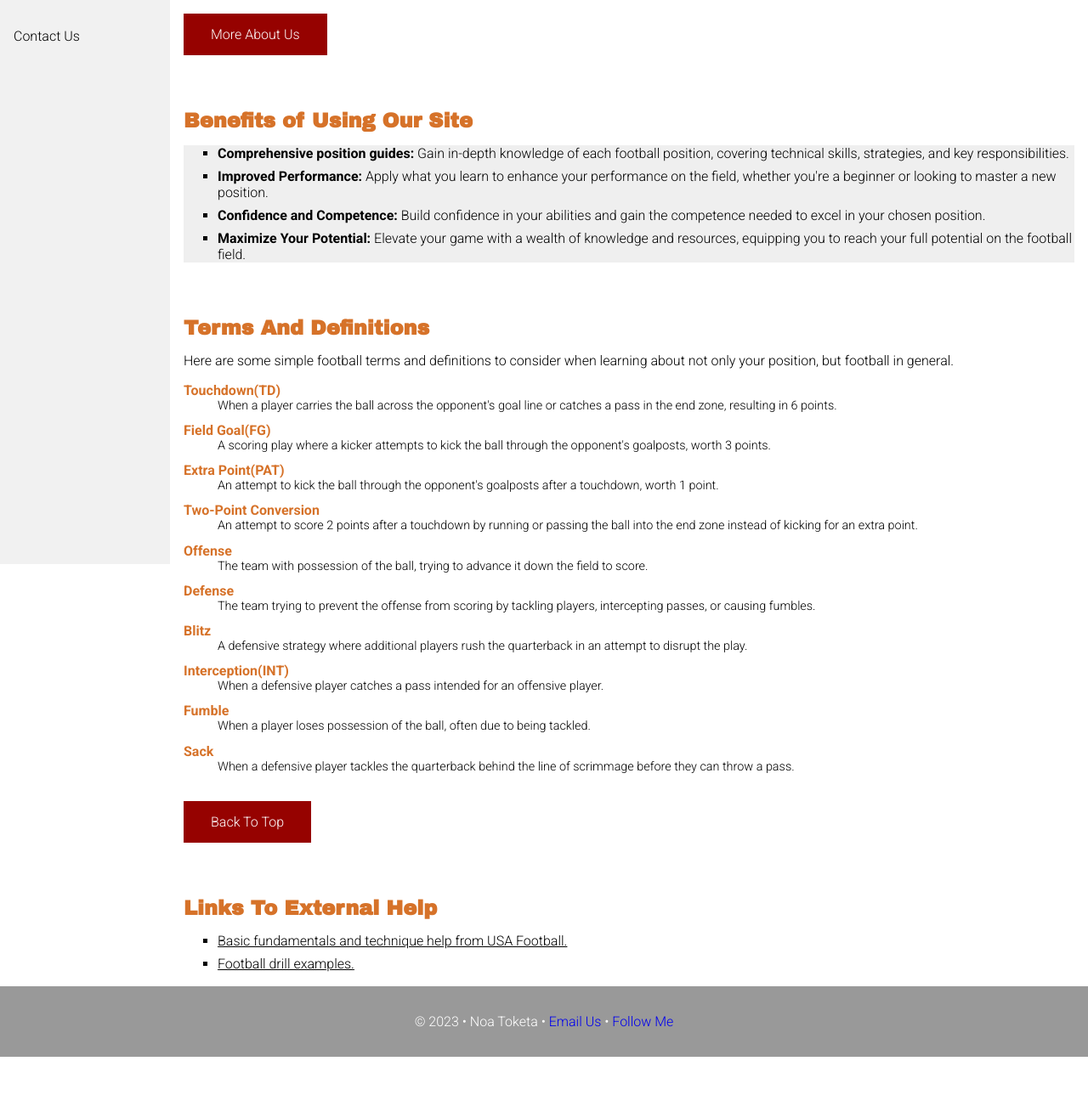
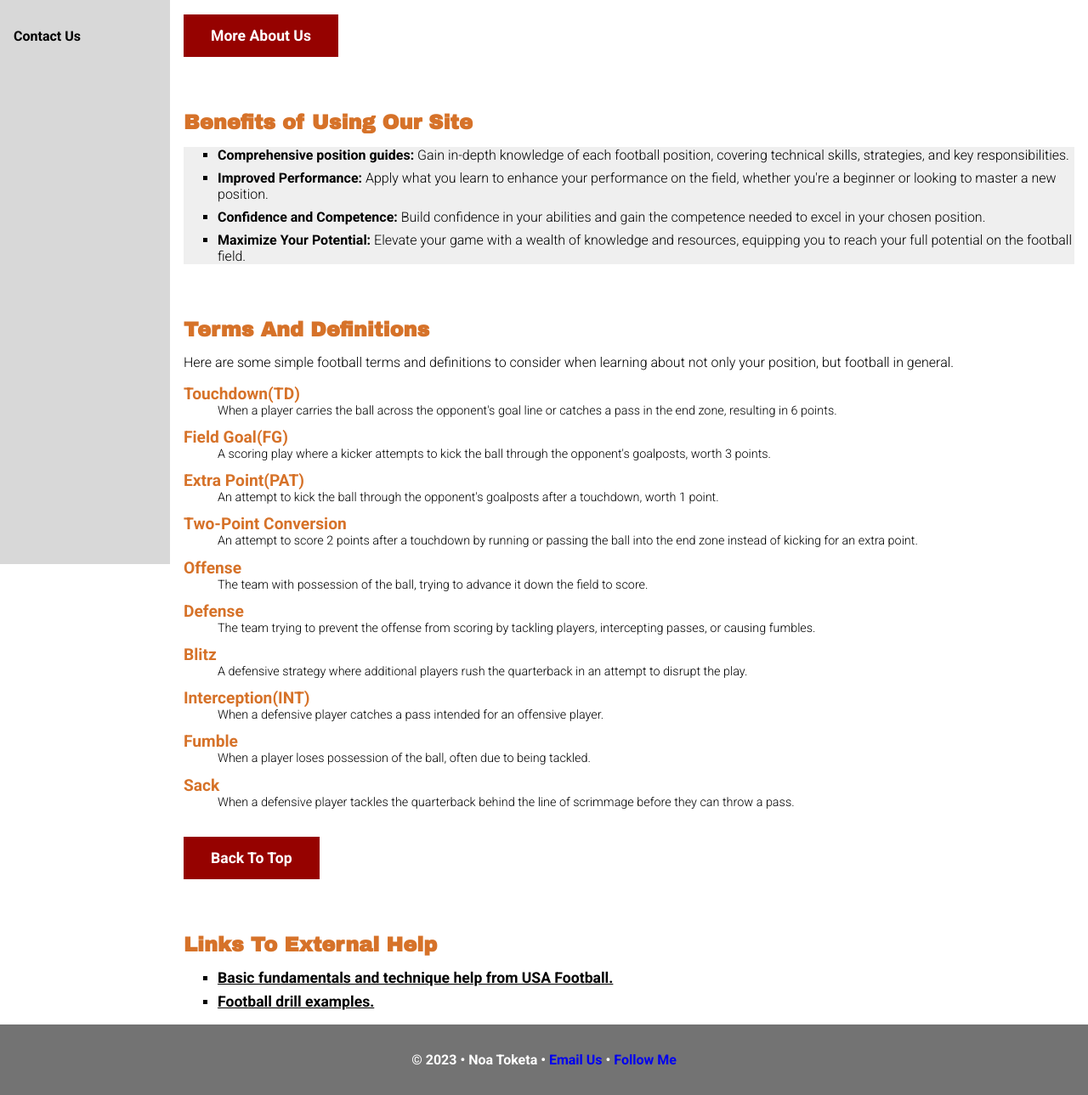
Before and after one commit to NT85/dwdd1600, a plain HTML site: page 04intro-css/index.html in a window 1280 px wide. Shown: the part 226-1515 px from the top of the page at 85% size. Before the commit the page ends 1470 px from the top, so only its background shows below. Drawn offline with Linux system fonts and the light colour scheme.

Commit message:
Updated guru.css contrast changes

```diff
--- a/04intro-css/guru.css
+++ b/04intro-css/guru.css
@@ -14,7 +14,7 @@ h1, h2 {
 /** Header Stuff **/
 
 header {
-    background-color: #999;
+    background-color: #737373;
     color: #f2f2f2;
     padding: 1rem 2%;
 }
@@ -36,7 +36,7 @@ header p {
   margin: 0;
   padding: 0;
   width: 200px;
-  background-color: #f1f1f1;
+  background-color: #d8d8d8;
     height: 100%;
     position: fixed;
   overflow: auto;
@@ -47,6 +47,7 @@ header p {
   color: black;
   padding: 16px;
   text-decoration: none;
+  font-weight: 700;
 }
 
 .sidebar a.active {
@@ -92,6 +93,7 @@ div.content ul li {
 div.content dl dt {
     color: #d67229;
     font-weight: 700;
+  font-size: 1.2rem;
 }
 
 div.content dl dd {
@@ -116,11 +118,12 @@ div.content address {
 div.content a {
     color: #d67229;
     text-decoration: none;
+  font-weight: 700;
+    font-size: 1.1rem;
 }
 
 div.content a:hover {
     color: #960200;
-    font-weight: 700;
 }
 
 div.content div.exlink ul {
@@ -172,12 +175,18 @@ div.button1 a:hover {
 /** Footer Stuff **/
 
 footer {
-    background-color: #999;
+    background-color: #737373;
     color: white;
     text-align: center;
     padding: 1em;
+  font-weight: 700;
 }
 
 footer a {
     text-decoration: none;
+  font-weight: 700;
 }
+
+footer a:hover {
+    color: #960200;
+}
```
